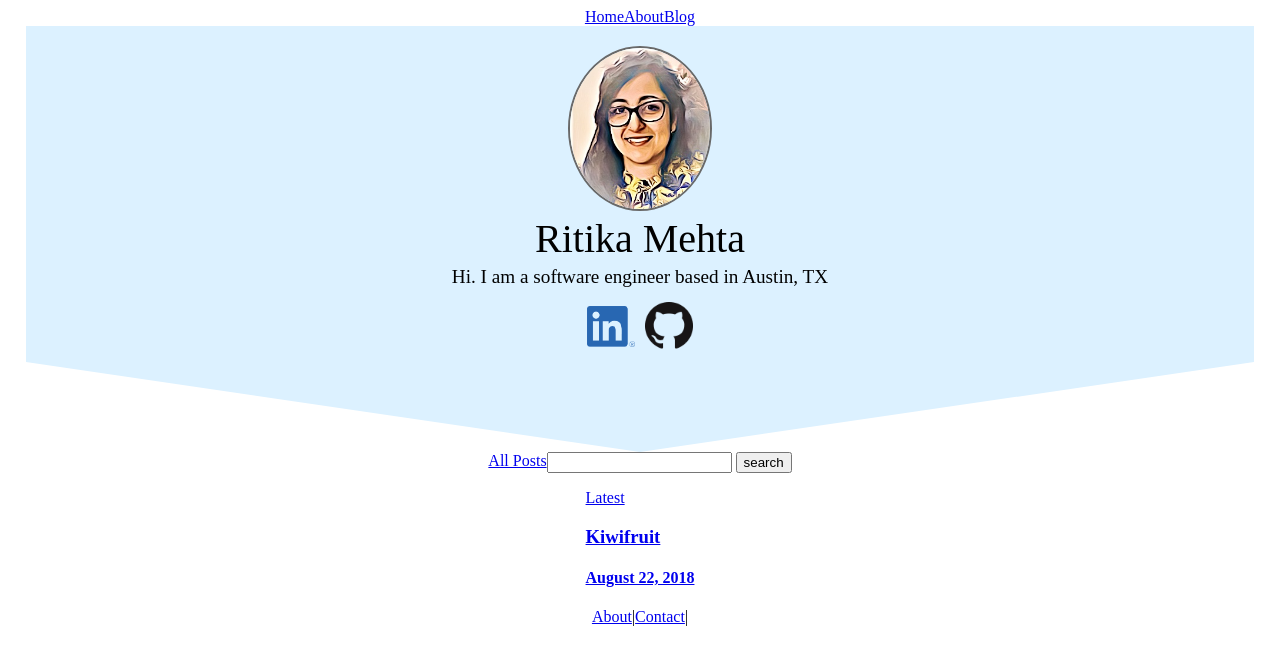
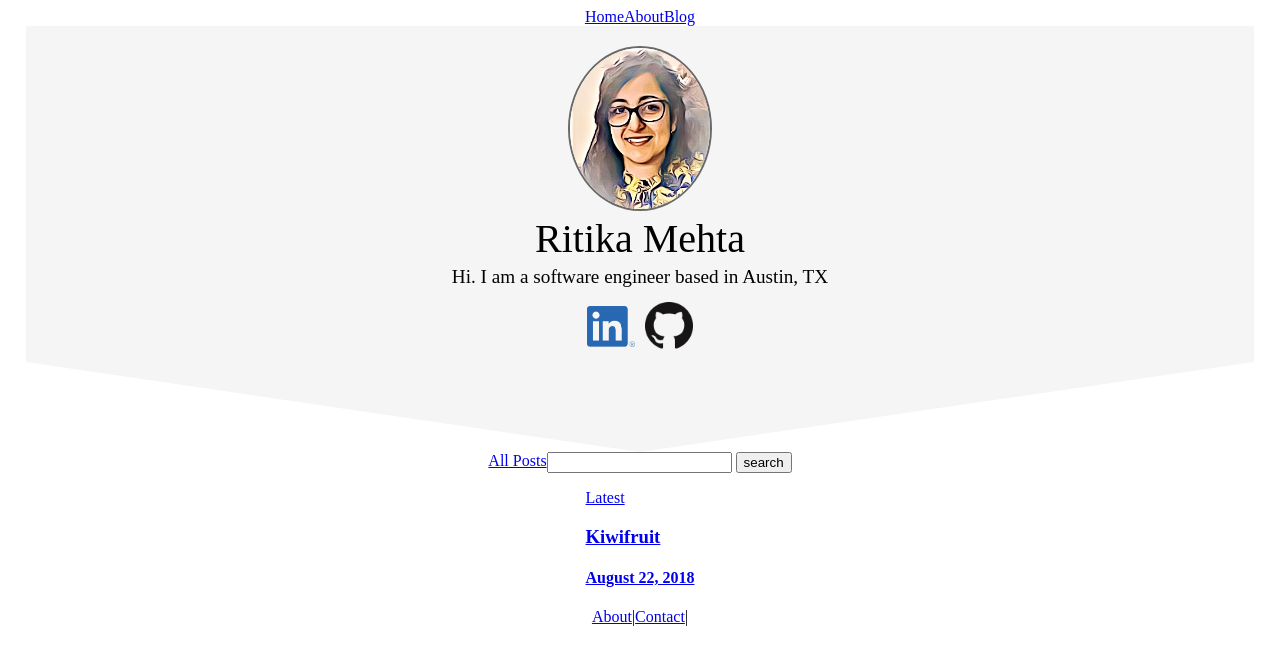
Before and after one commit to mehtarit/Folio, a Jekyll site: the page built from index.html, in a window 1280 px wide. Shown: the top 665 px of the page. Built offline with Jekyll 4.4.1, drawn with Linux system fonts in a browser that asks for light colours; some web fonts are replaced.

Commit message:
Change background color

```diff
--- a/_sass/shapes.scss
+++ b/_sass/shapes.scss
@@ -1,4 +1,4 @@
-$primary-color:rgb(220, 241, 255);
+$primary-color:rgb(245, 245, 245);
 
 .rounded {
     border-radius: 50%;
```
